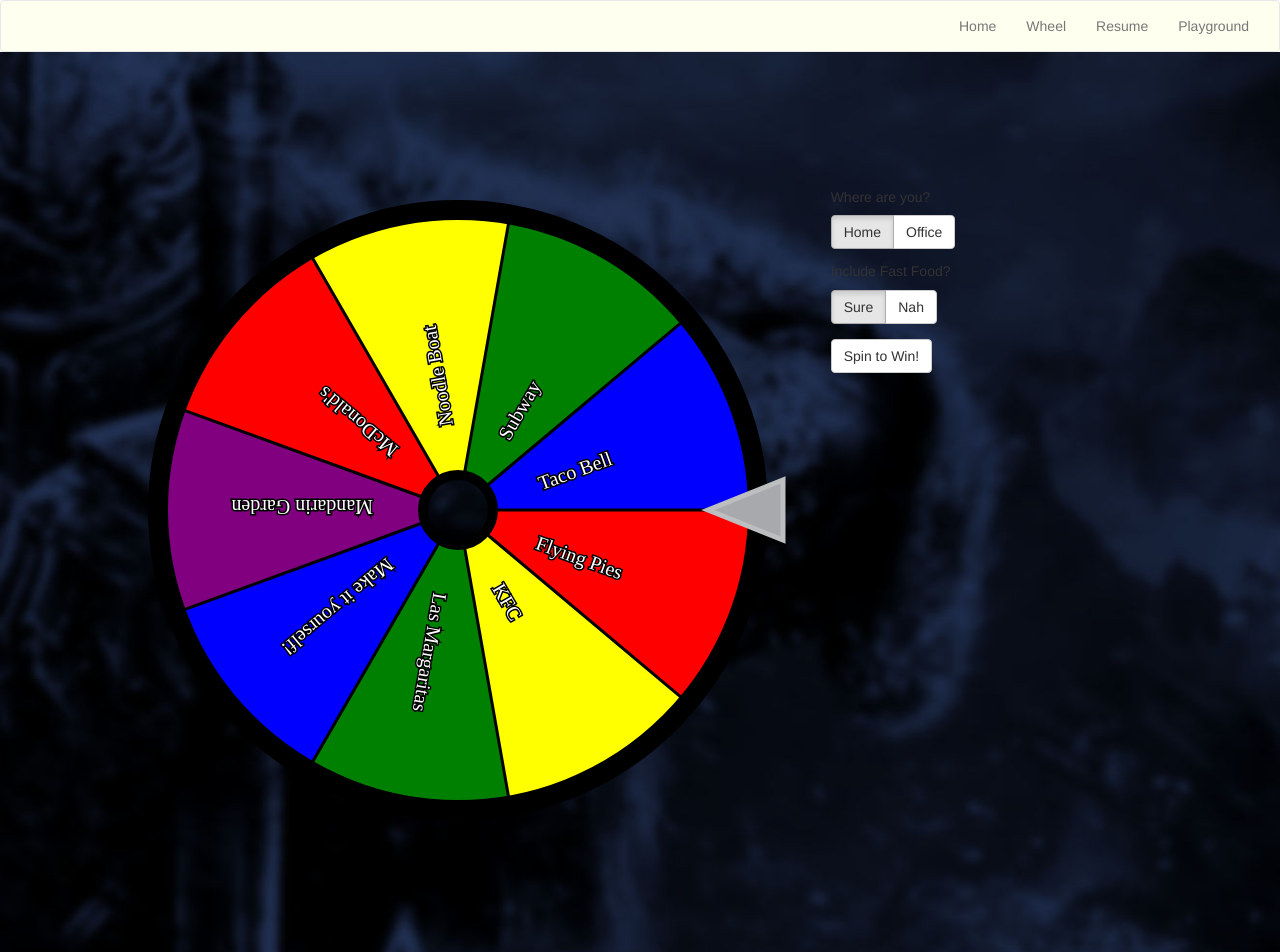
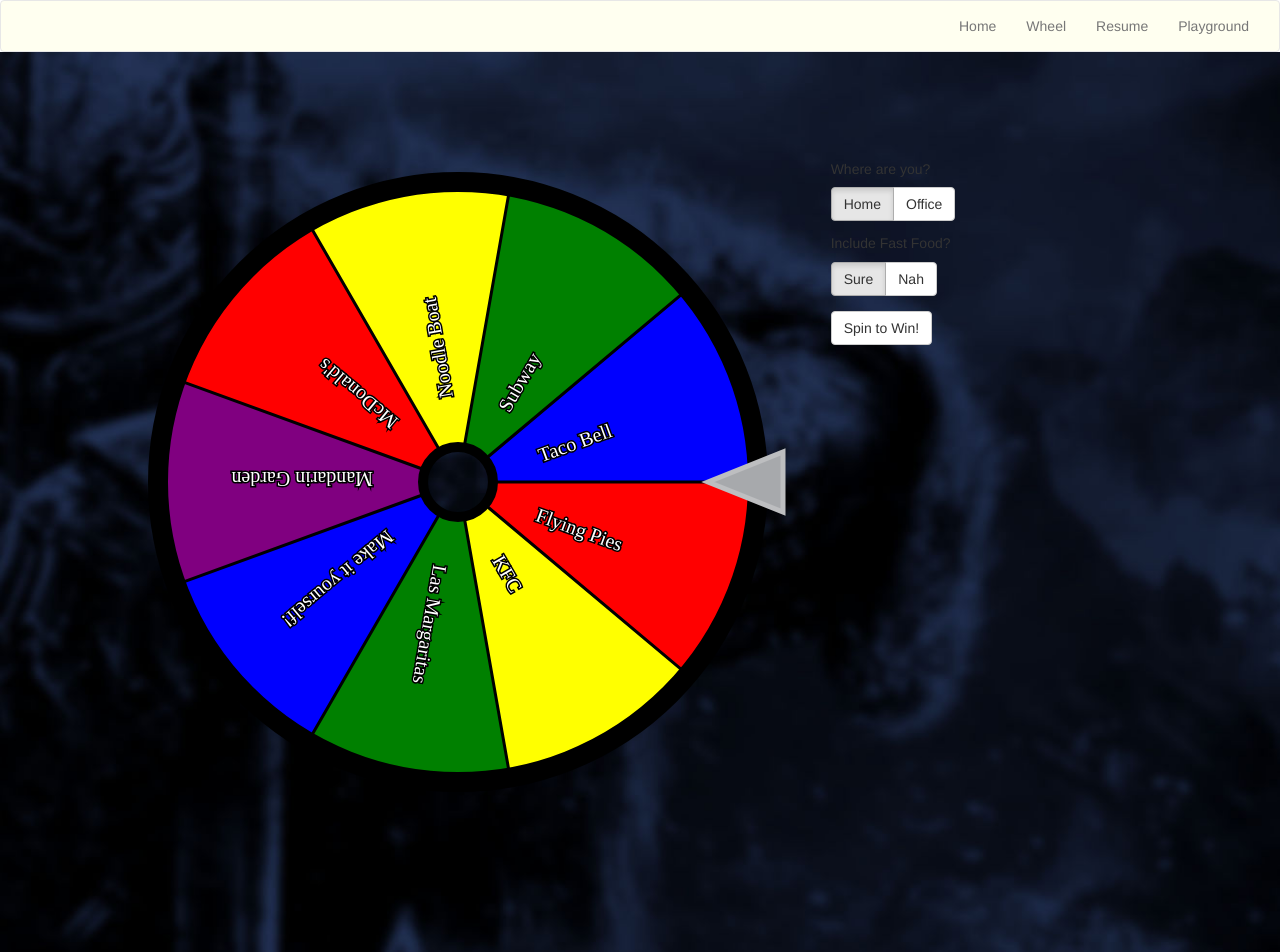
Before and after one commit to spitz6860/spitz6860.github.io, a Jekyll site: the page built from wheel/index.html, in a window 1280 px wide. Built offline with Jekyll 4.4.1, drawn with Linux system fonts in a browser that asks for light colours; nearby versions of some CDN libraries.

Commit message:
playing with padding

```diff
--- a/css/main.css
+++ b/css/main.css
@@ -6,7 +6,7 @@
     height: 100%;
     min-width: 1200px;
     min-height: 900px;
-    padding: 10%;
+    padding: 100px 10% 100px 10%;
     position: absolute;
     width: 100%;
 }
```
